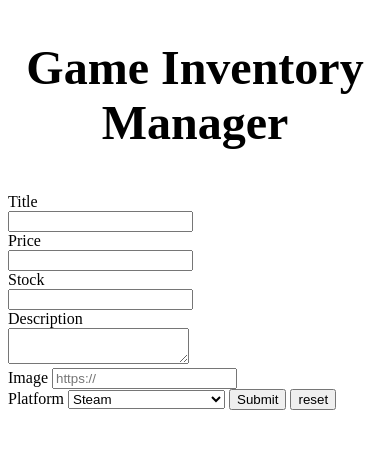
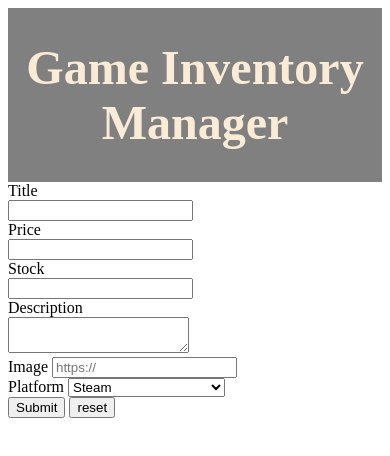
Before and after one commit to dreamseekerfromn/pursuit-project-inventory, a website: page main.html in a window 390 px wide. Shown: the top 456 px of the page. Drawn offline with Linux system fonts and the light colour scheme.

Commit message:
v.0.7 changed some css

```diff
--- a/styles.css
+++ b/styles.css
@@ -1,23 +1,21 @@
-html {
+
+body {
+    /* grid-row: 2; */
     display: grid;
+    grid-template-columns: 30% 70%;
     grid-template-rows: auto auto;
-    grid-template-columns: auto;
 }
 
 header {
     width: 100%;
     grid-row: 1;
-    grid-column: 1/2;
+    grid-column-start: 1;
+    grid-column-end: 3;
     text-align: center;
     font-weight: bolder;
     font-size: x-large;
-}
-
-body {
-    grid-row: 2;
-    display: grid;
-    grid-gap: 2%;
-    grid-template-columns: 20% 78%;
+    color:antiquewhite;
+    background-color: gray;
 }
 
 .err {
@@ -30,10 +28,12 @@ body {
 }
 
 .item {
+    grid-row:2;
     grid-column: 1;
 }
 
 .inventory_page {
+    grid-row:2;
     grid-column: 2;
 }
 
@@ -160,11 +160,8 @@ tr:hover img {
     border-color: gray;
 }
 
-@media (max-width: 400px)  {
-    html {
-        display: grid;
-        grid-template-rows: auto 1fr 2fr;
-    }
+@media (max-width: 768px)  {
+
     header {
         grid-row: 1;
         grid-column: 1;
@@ -172,8 +169,8 @@ tr:hover img {
 
     body {
         display: grid;
+        grid-template-rows: auto 1fr 2fr;
         grid-template-columns: 1fr;
-        grid-template-rows: 1fr 2fr;
     }
 
     .item {
```
Also changed, not shown: main.html (+1 -0 lines), README.md.
